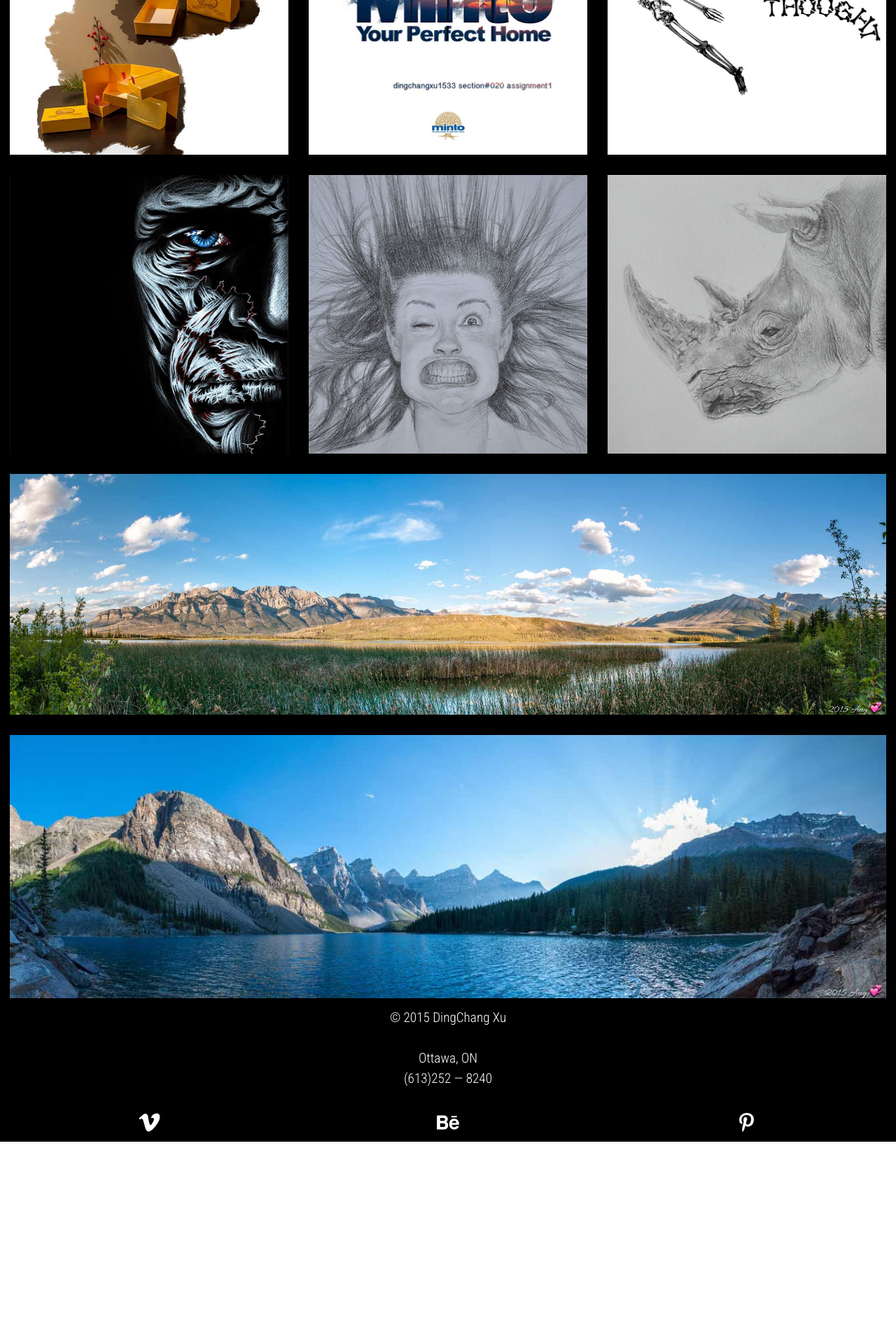
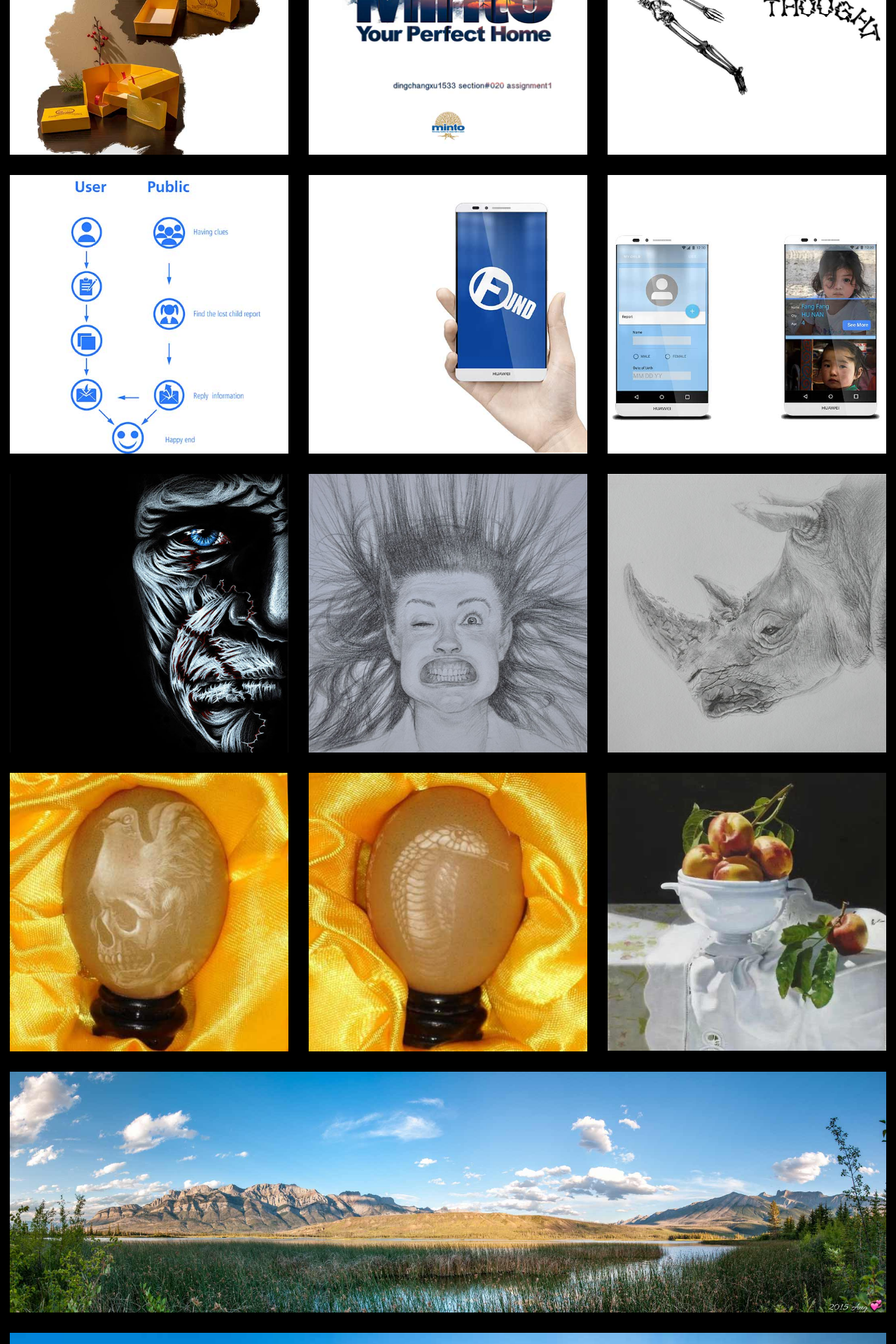
Before and after one commit to dingchangxu/portfolio, a Jekyll site: the page built from index.html, in a window 1280 px wide. Shown: the part 1550-3470 px from the top of the page at 70% size. Built offline with Jekyll 4.4.1, drawn with Linux system fonts in a browser that asks for light colours; Markdown is read by kramdown in place of the engine named in the settings.

Commit message:
add portfolio on the side

```diff
--- a/index.html
+++ b/index.html
@@ -32,6 +32,31 @@ layout: default
 
         <div class="bbox unit unit-xs-1 unit-m-1-2 unit-l-1-3 island-1-2">
             <a href="#poster" class="hover-box">
+                <img class="photo" src="image/app.jpg" alt="poster">
+                <p>UI Design</p>
+            </a>
+
+        </div>
+
+        <div class="bbox unit unit-xs-1 unit-m-1-2 unit-l-1-3 island-1-2">
+            <a href="#poster" class="hover-box">
+                <img class="photo" src="image/app2.jpg" alt="poster">
+                <p>UI Design</p>
+            </a>
+
+        </div>
+
+
+        <div class="bbox unit unit-xs-1 unit-m-1-2 unit-l-1-3 island-1-2">
+            <a href="#poster" class="hover-box">
+                <img class="photo" src="image/app3.jpg" alt="poster">
+                <p>UI Design</p>
+            </a>
+
+        </div>
+
+        <div class="bbox unit unit-xs-1 unit-m-1-2 unit-l-1-3 island-1-2">
+            <a href="#poster" class="hover-box">
               <img class="photo" src="image/p4.jpg" alt="portfolio-piece">
               <p>Poster Sketch</p>
             </a>
@@ -52,6 +77,30 @@ layout: default
 
         </div>
 
+        <div class="bbox unit unit-xs-1 unit-m-1-2 unit-l-1-3 island-1-2">
+            <a href="#poster" class="hover-box">
+                <img class="photo" src="image/egg.jpg" alt="poster">
+                <p>Engrave</p>
+            </a>
+
+        </div>
+
+        <div class="bbox unit unit-xs-1 unit-m-1-2 unit-l-1-3 island-1-2">
+            <a href="#poster" class="hover-box">
+                <img class="photo" src="image/egg2.jpg" alt="poster">
+                <p>Engrave</p>
+            </a>
+
+        </div>
+
+        <div class="bbox unit unit-xs-1 unit-m-1-2 unit-l-1-3 island-1-2">
+            <a href="#poster" class="hover-box">
+                <img class="photo" src="image/oil.jpg" alt="poster">
+                <p>Oil painting</p>
+            </a>
+
+        </div>
+
         <div class="bbox unit unit-xs-1 unit-m-1 unit-l-1 island-1-2">
             <a href="#poster" class="hover-box">
                 <img class="photo" src="image/banff.jpg" alt="poster">
@@ -68,6 +117,5 @@ layout: default
 
         </div>
 
-
     </div><!--photo end-->
 </div><!--PORTFOLIO end-->
```
Also changed, not shown: image/app.jpg (added), image/app2.jpg (added), image/app3.jpg (added), image/egg.jpg (added), image/egg2.jpg (added), image/oil.jpg (added).
